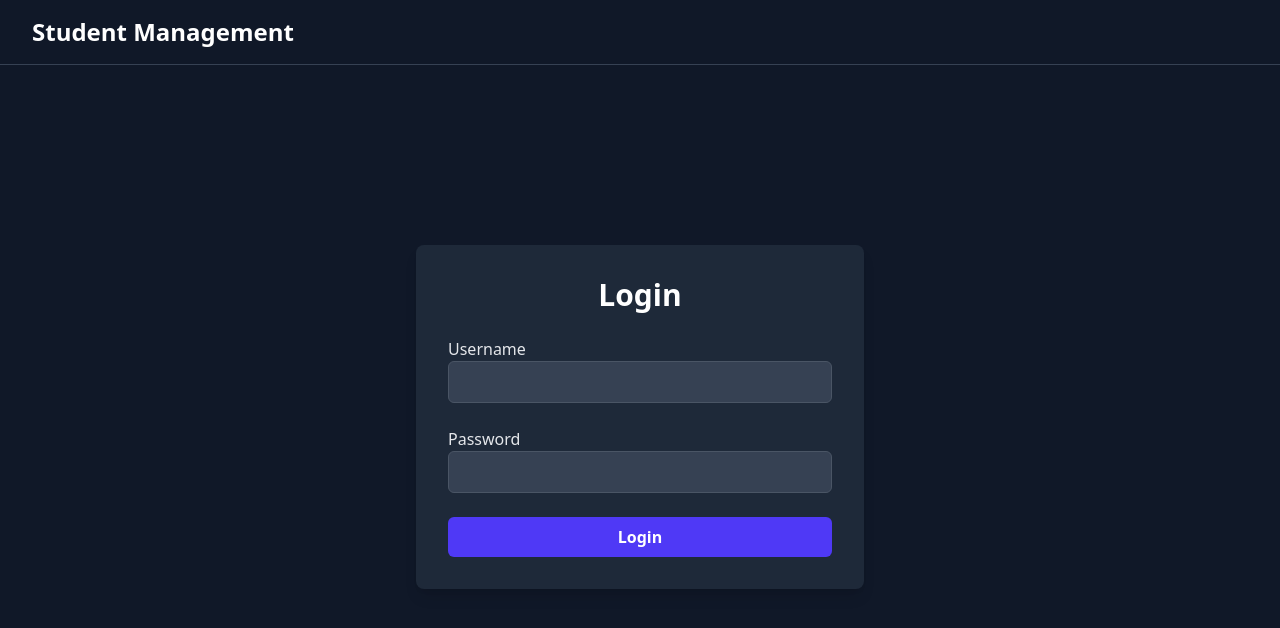
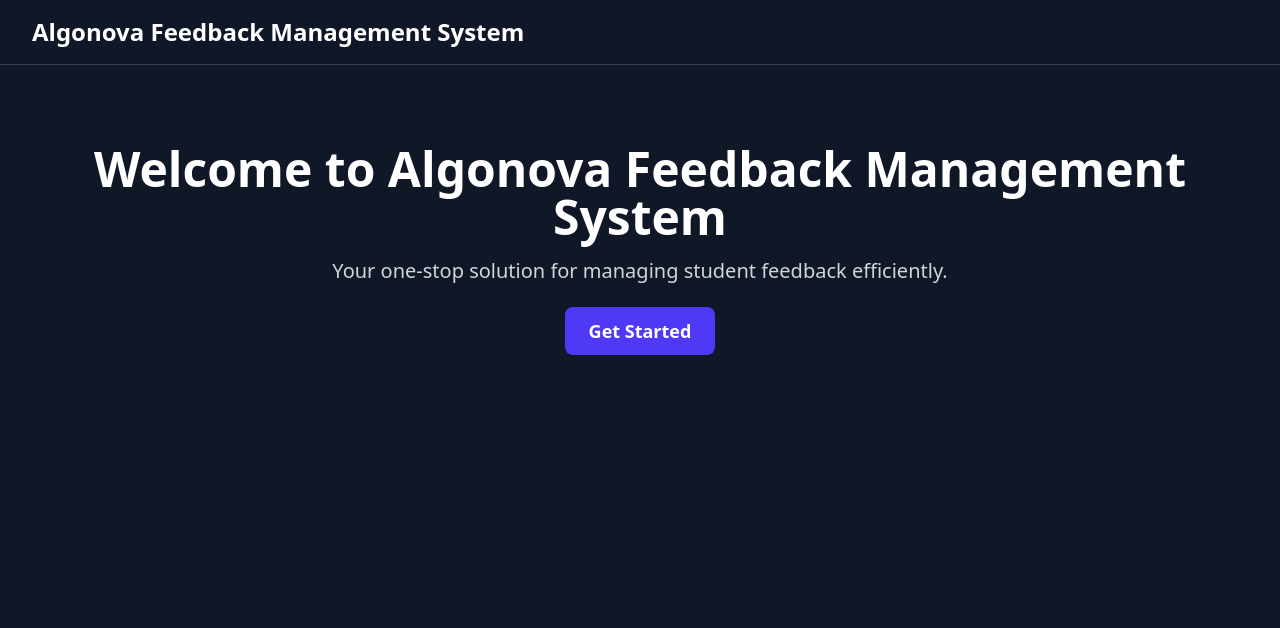
Before and after one commit to azharf99/Algonova_Frontend, a React (Vite) app: page / in a window 1280 px wide. Before the commit this address led to /login. Shown: the top 628 px of the page. Built offline with nearby package versions, Linux system fonts and the light colour scheme; no server answers.

Commit message:
Add homepage and readme.md

```diff
--- a/src/App.jsx
+++ b/src/App.jsx
@@ -1,9 +1,10 @@
-import { Routes, Route, Link } from 'react-router-dom'
+import { Routes, Route, Link, Navigate } from 'react-router-dom'
 import StudentsPage from './pages/StudentsPage'
 import GroupsPage from './pages/GroupsPage'
 import LessonsPage from './pages/LessonsPage'
 import FeedbacksPage from './pages/FeedbacksPage'
 import LoginPage from './pages/LoginPage'
+import HomePage from './pages/HomePage'
 import ProtectedRoute from './components/ProtectedRoute'
 import { useAuth } from './context/AuthContext'
 import { Toaster } from 'react-hot-toast'
@@ -32,7 +33,7 @@ function App() {
       />
       <nav className="py-4 border-b border-gray-700">
         <div className="max-w-7xl mx-auto px-4 sm:px-6 lg:px-8 flex justify-between items-center">
-          <Link to="/" className="text-2xl font-bold text-white">Student Management</Link>
+          <Link to="/" className="text-2xl font-bold text-white">Algonova Feedback Management System</Link>
           <ul className="flex items-center space-x-4">
             {user && <li><Link to="/students" className="text-gray-300 hover:text-indigo-400 transition">Students</Link></li>}
             {user && <li><Link to="/groups" className="text-gray-300 hover:text-indigo-400 transition">Groups</Link></li>}
@@ -45,6 +46,7 @@ function App() {
       <main className="max-w-7xl mx-auto px-4 sm:px-6 lg:px-8 mt-8">
         <div className="container mx-auto">
           <Routes>
+            <Route path="/" element={user ? <Navigate to="/students" /> : <HomePage />} />
             <Route path="/login" element={<LoginPage />} />
             <Route
               path="/students"
@@ -78,11 +80,6 @@ function App() {
               </ProtectedRoute>
             }
             />
-            <Route path="/" element={
-              <ProtectedRoute>
-                <StudentsPage />
-              </ProtectedRoute>
-            } />
           </Routes>
         </div>
       </main>
--- /dev/null
+++ b/src/pages/HomePage.jsx
@@ -0,0 +1,13 @@
+import { Link } from 'react-router-dom';
+
+function HomePage() {
+  return (
+    <div className="text-center mt-20">
+      <h1 className="text-5xl font-extrabold text-white mb-4">Welcome to Algonova Feedback Management System</h1>
+      <p className="text-xl text-gray-300 mb-8">Your one-stop solution for managing student feedback efficiently.</p>
+      <Link to="/login" className="bg-indigo-600 hover:bg-indigo-700 text-white font-bold py-3 px-6 rounded-lg transition duration-300 ease-in-out text-lg">Get Started</Link>
+    </div>
+  );
+}
+
+export default HomePage;
```
Also changed, not shown: 1 other file (tests, documents, lock files or other folders).
